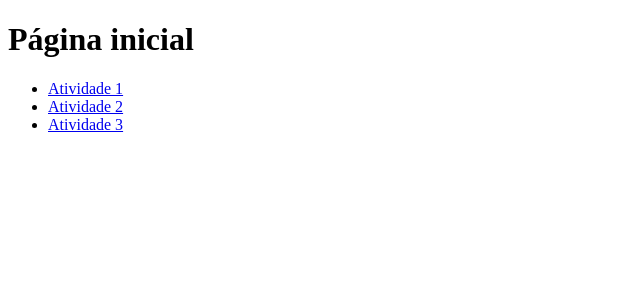
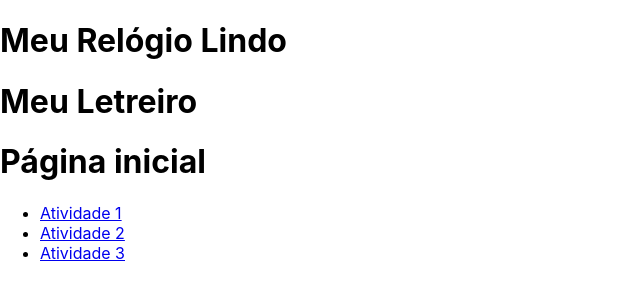
Before and after one commit to AnthonyCostaCrosciatte/Anthony_ProjectReact, a React (Create React App) app: page / in a window 1280 px wide. Shown: the top 300 px of the page, without its empty margins (0-640 px from the left). Built offline with nearby package versions, Linux system fonts and the light colour scheme.

Commit message:
Update index.js

```diff
--- a/src/index.js
+++ b/src/index.js
@@ -1,11 +1,17 @@
 import React from 'react';
 import ReactDOM from 'react-dom/client';
+import './index.css';
+import App from './App';
+import Relogio from './Relogio';
+import Letreiro from './Letreiro';
 import MinhasRotas from './minhasRotas';
 
 
 const root = ReactDOM.createRoot(document.getElementById('root'));
 root.render(
   <>
+    <Relogio />
+    <Letreiro/>
     <MinhasRotas />
   </>
 );
```
